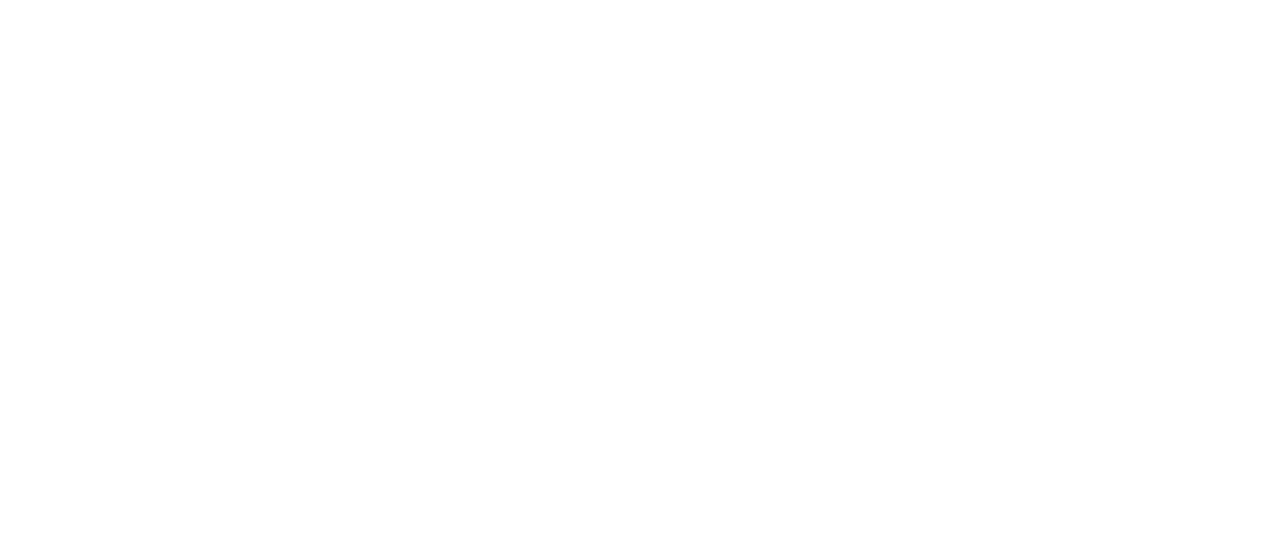
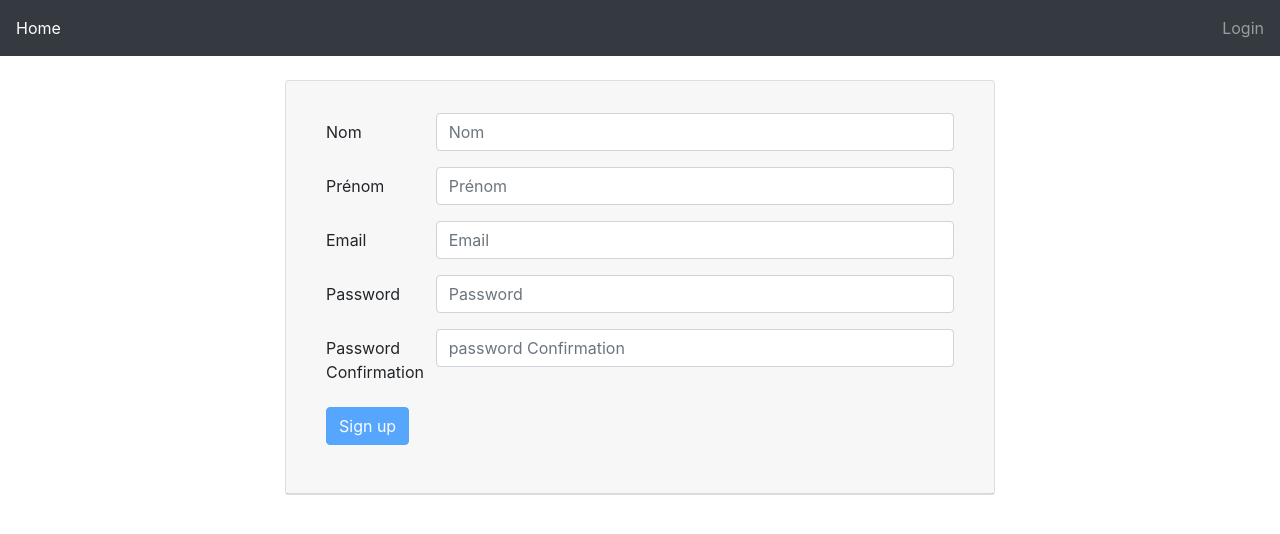
Before and after one commit to Ghatzou/jwt-token-Auth-frontend, an Angular app: page /signup in a window 1280 px wide. Before the commit this address led to /. Shown: the top 534 px of the page. Built offline with nearby package versions, Linux system fonts and the light colour scheme.

Commit message:
add and setup signup component

```diff
--- a/src/app/app-routing.module.ts
+++ b/src/app/app-routing.module.ts
@@ -3,6 +3,7 @@
 import { HomeComponent } from './public/home/home.component';
 import { LoginComponent } from './public/login/login.component';
 import { PublicComponent } from './public/public.component';
+import { SignupComponent } from './public/signup/signup.component';
 import { SecureComponent } from './secure/secure.component';
 
 const routes: Routes = [
@@ -11,7 +12,8 @@
      component: PublicComponent,
      children: [
        {path: '', component: HomeComponent},
-       {path: 'login', component: LoginComponent}
+       {path: 'login', component: LoginComponent},
+       {path: 'signup', component: SignupComponent}
      ]
     },
   {path: 'secure', component: SecureComponent}
--- a/src/app/public/public.module.ts
+++ b/src/app/public/public.module.ts
@@ -6,6 +6,7 @@
 import { AppRoutingModule } from '../app-routing.module';
 import { FormsModule } from '@angular/forms';
 import { HttpClientModule } from '@angular/common/http';
+import { SignupComponent } from './signup/signup.component';
 
 
 
@@ -13,7 +14,8 @@
   declarations: [
     PublicComponent,
     HomeComponent,
-    LoginComponent
+    LoginComponent,
+    SignupComponent
   ],
   imports: [
     CommonModule,
--- /dev/null
+++ b/src/app/public/signup/signup.component.html
@@ -0,0 +1,59 @@
+<div class="mt-4 col-8 offset-2">
+    <div class="card">
+        <div class="card-header">
+            <div class="card-body">
+                <form #signUpForm=ngForm (ngSubmit)="onSubmit()">
+                    <div class="form-group row">
+                        <label for="inputlast_name" class="col-sm-2 col-form-label">Nom</label>
+                        <div class="col-sm-10">
+                            <input type="text" name="last_name" class="form-control" id="inputlast_name"
+                                placeholder="Nom" [(ngModel)]="form.last_name" required>
+                        </div>
+                    </div>
+                    <div class="form-group row">
+                        <label for="first_name" class="col-sm-2 col-form-label">Prénom</label>
+                        <div class="col-sm-10">
+                            <input type="text" name="first_name" class="form-control" id="first_name"
+                                placeholder="Prénom" [(ngModel)]="form.first_name" required>
+                        </div>
+                    </div>
+                    <div class="form-group row">
+                        <label for="inputEmail3" class="col-sm-2 col-form-label">Email</label>
+                        <div class="col-sm-10">
+                            <input type="email" name="email" class="form-control" id="inputEmail3" placeholder="Email"
+                                [(ngModel)]="form.email" required>
+                            <div class="alert alert-danger" [hidden]="!error.email">
+                                {{error.email}}
+                            </div>
+                        </div>
+                    </div>
+                    <div class="form-group row">
+                        <label for="inputPassword3" class="col-sm-2 col-form-label">Password</label>
+                        <div class="col-sm-10">
+                            <input type="password" name="password" class="form-control" id="inputPassword3"
+                                placeholder="Password" [(ngModel)]="form.password" required>
+                                <div class="alert alert-danger" [hidden]="!error.password">
+                                    {{error.password}}
+                                </div>
+                            </div>
+                    </div>
+                    <div class="form-group row">
+                        <label style="word-wrap: normal;" for="password_confirmation"
+                            class="col-sm-2 col-form-label">Password Confirmation</label>
+                        <div class="col-sm-10">
+                            <input type="password" name="password_confirmation" class="form-control"
+                                id="inputPasswordConfirmation" placeholder="password Confirmation"
+                                [(ngModel)]="form.password_confirmation" required>
+                        </div>
+                    </div>
+                    <div class="form-group row">
+                        <div class="col-sm-10">
+                            <button type="submit" class="btn btn-primary" [disabled]="!signUpForm.valid">Sign
+                                up</button>
+                        </div>
+                    </div>
+                </form>
+            </div>
+        </div>
+    </div>
+</div>
--- /dev/null
+++ b/src/app/public/signup/signup.component.ts
@@ -0,0 +1,41 @@
+import { HttpClient } from '@angular/common/http';
+import { Component, OnInit } from '@angular/core';
+
+@Component({
+  selector: 'app-signup',
+  templateUrl: './signup.component.html',
+  styleUrls: ['./signup.component.scss']
+})
+export class SignupComponent implements OnInit {
+
+  //variable declaration
+  public form = {
+    first_name: null,
+    last_name: null,
+    email: null,
+    password: null,
+    password_confirmation: null
+  };
+
+  public error : any = [];
+
+  //methodes
+  constructor(private http: HttpClient) {
+    //
+  }
+
+  ngOnInit(): void {
+  }
+
+  onSubmit() {
+    return this.http.post('http://repos.local:8000/api/auth/register',
+      this.form).subscribe(
+        data => console.log(data),
+        (error) => {
+          this.error = error.error.errors;
+          console.log(this.error);
+        }
+      );
+  }
+
+}
```
Also changed, not shown: src/app/public/signup/signup.component.scss (added), 1 other file (tests, documents, lock files or other folders).
